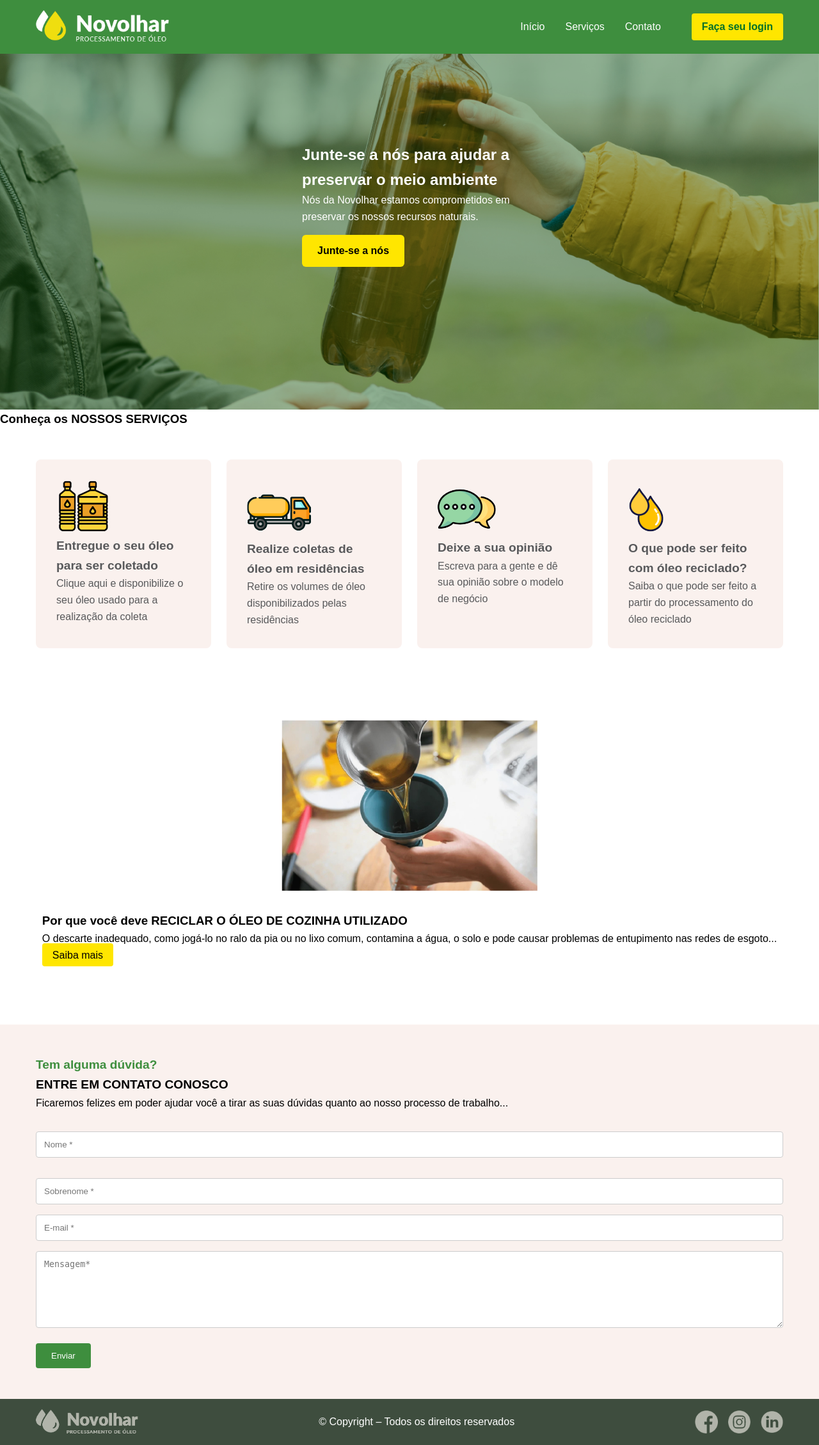
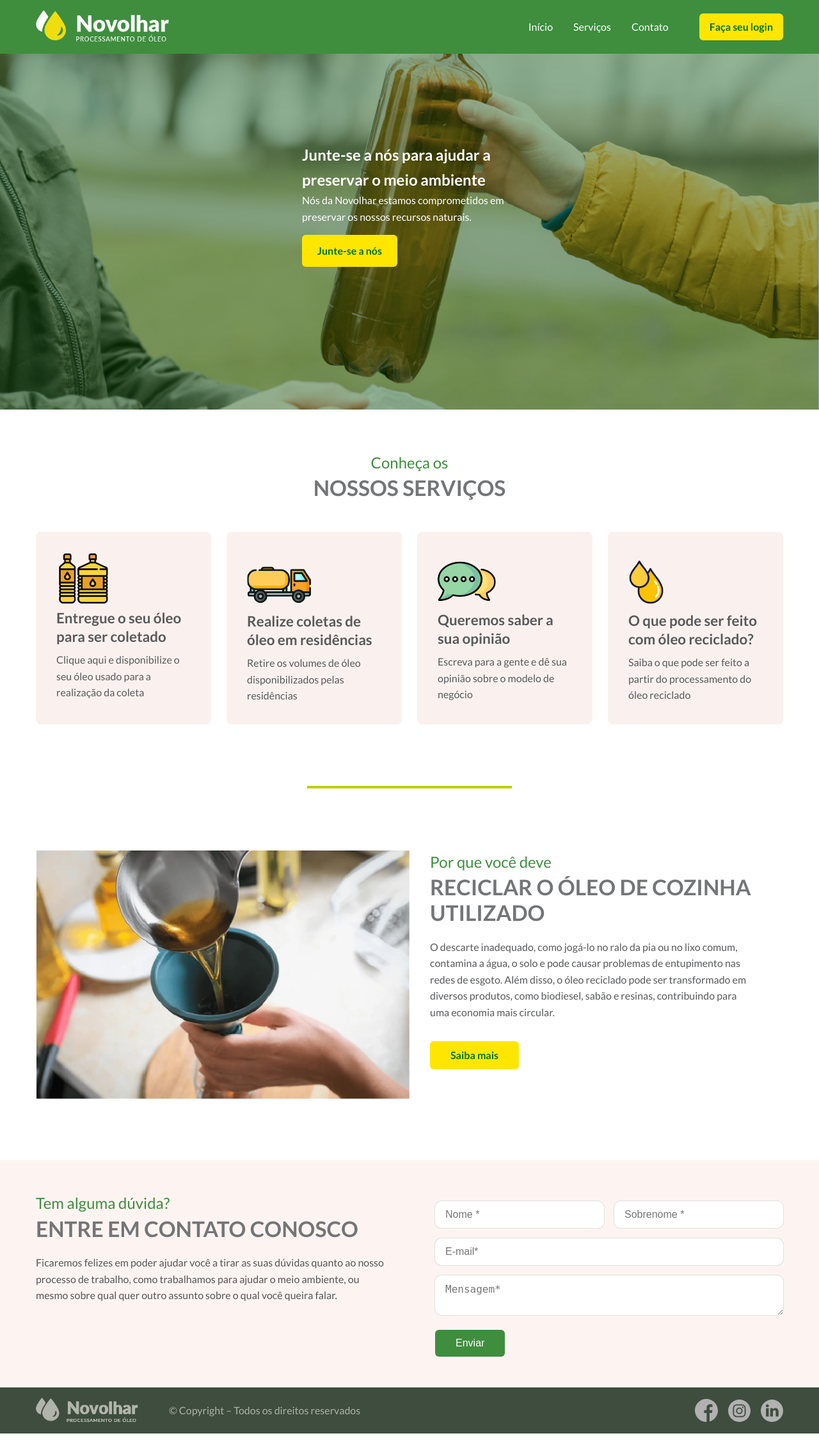
Before and after one commit to lauraaoliveira/projetoDavi, a PHP site: page / in a window 1280 px wide. Shown: the whole page at 64% size. Run offline with PHP 8.4, Linux system fonts and the light colour scheme.

Commit message:
Atualização html e css 21 jun

```diff
--- a/index.html
+++ b/index.html
@@ -5,6 +5,7 @@
   <meta name="viewport" content="width=device-width, initial-scale=1.0">
   <title>Novolhar - Processamento de Óleo</title>
   <link rel="stylesheet" href="styles.css">
+  <link href="https://fonts.googleapis.com/css2?family=Lato:wght@400;700&display=swap" rel="stylesheet">
 </head>
 <body>
   <!-- Cabeçalho com logotipo, navegação e botão de login -->
@@ -17,9 +18,9 @@
       </div>
       <nav>
         <ul class="nav-links">
-          <li><a href="#">Início</a></li>
-          <li><a href="#">Serviços</a></li>
-          <li><a href="#">Contato</a></li>
+          <li><a href="#inicio" class="nav-link" active>Início</a></li>
+          <li><a href="#servicos" class="nav-link">Serviços</a></li>
+          <li><a href="#contato" class="nav-link">Contato</a></li>
         </ul>
         <a href="#" class="btn-login">Faça seu login</a>
       </nav>
@@ -27,7 +28,7 @@
   </header>
 
   <!-- Seção principal com chamada para ação -->
-  <section class="hero">
+  <section class="hero" id="inicio">
     <div class="container hero-content">
       <h2>Junte-se a nós para ajudar a preservar o meio ambiente</h2>
       <p>Nós da Novolhar estamos comprometidos em preservar os nossos recursos naturais.</p>
@@ -36,7 +37,7 @@
   </section>
 
   <!-- Seção de serviços -->
-  <section class="servicos">
+  <section class="servicos" id="servicos">
     <h3>Conheça os <span>NOSSOS SERVIÇOS</span></h3>
     <div class="container service-grid">
       <div class="service-card">
@@ -51,7 +52,7 @@
       </div>
       <div class="service-card">
         <img src="img/oleo_3.png" alt="Deixe sua opinião">
-        <h4>Deixe a sua opinião</h4>
+        <h4>Queremos saber a sua opinião</h4>
         <p>Escreva para a gente e dê sua opinião sobre o modelo de negócio</p>
       </div>
       <div class="service-card">
@@ -62,29 +63,39 @@
     </div>
   </section>
 
+  <div class="divisor"></div>
+
   <!-- Seção educativa -->
   <section class="info container">
     <div class="info-content">
       <img src="img/img_2.jpg" alt="Por que reciclar óleo">
       <div class="text">
         <h3>Por que você deve <span>RECICLAR O ÓLEO DE COZINHA UTILIZADO</span></h3>
-        <p>O descarte inadequado, como jogá-lo no ralo da pia ou no lixo comum, contamina a água, o solo e pode causar problemas de entupimento nas redes de esgoto...</p>
+        <p>O descarte inadequado, como jogá-lo no ralo da pia ou no lixo comum, contamina a água, o solo e pode causar problemas de entupimento nas redes de esgoto. Além disso, o óleo reciclado pode ser transformado em diversos produtos, como biodiesel, sabão e resinas, contribuindo para uma economia mais circular.</p>
         <a href="#" class="btn-secondary">Saiba mais</a>
       </div>
     </div>
   </section>
 
   <!-- Formulário de contato -->
-  <section class="contact">
-    <div class="container">
-      <h4><span>Tem alguma dúvida?</span><br>ENTRE EM CONTATO CONOSCO</h4>
-      <p>Ficaremos felizes em poder ajudar você a tirar as suas dúvidas quanto ao nosso processo de trabalho...</p>
-      <form>
+  <section class="contact" id="contato">
+  <div class="container contact-wrapper">
+
+    <!-- Coluna esquerda: texto -->
+    <div class="contact-info">
+      <h3>Tem alguma dúvida?<span>ENTRE EM CONTATO CONOSCO</span></h3>
+      <p>
+        Ficaremos felizes em poder ajudar você a tirar as suas dúvidas quanto ao nosso processo de trabalho, como trabalhamos para ajudar o meio ambiente, ou mesmo sobre qual quer outro assunto sobre o qual você queira falar.
+      </p>
+    </div>
+
+    <!-- Coluna direita: formulário -->
+    <form class="contact-form">
       <div class="form-row">
         <input type="text" placeholder="Nome *" required>
         <input type="text" placeholder="Sobrenome *" required>
       </div>
-        <input type="email" placeholder="E-mail *" required>
+      <input type="email" placeholder="E-mail*" required>
       <textarea placeholder="Mensagem*" required></textarea>
       <button type="submit" class="btn-submit">Enviar</button>
     </form>
@@ -97,11 +108,11 @@
       <div class="footer-logo">
         <img src="img/logo_2.png" alt="Logo Novolhar">
       </div>
-      <p>© Copyright – Todos os direitos reservados</p>
+      <p class="copyright">© Copyright – Todos os direitos reservados</p>
       <div class="social">
-        <a href="https://www.facebook.com"><img src="img/facebook.png" alt="Facebook"></a>
-        <a href="https://www.instagram.com"><img src="img/instagram.png" alt="Instagram"></a>
-        <a href="https://www.linkedin.com.br"><img src="img/linkedin.png" alt="LinkedIn"></a>
+        <a href="https://www.facebook.com"><img src="img/facebook.svg" alt="Facebook"></a>
+        <a href="https://www.instagram.com"><img src="img/instagram.svg" alt="Instagram"></a>
+        <a href="https://www.linkedin.com.br"><img src="img/linkedin.svg" alt="LinkedIn"></a>
       </div>
     </div>
   </footer>
--- a/styles.css
+++ b/styles.css
@@ -6,8 +6,9 @@
 }
 
 body, html {
-  font-family: 'Arial', sans-serif;
+  font-family: 'Lato', sans-serif;
   line-height: 1.6;
+  color: #58595b;
   scroll-behavior: smooth;
 }
 
@@ -16,9 +17,32 @@ img {
   display: block;
 }
 
+.divisor {
+  border-bottom: 4px solid #bdcf00;
+  margin: 5em auto; /* Espaçamento entre as seções */
+  width: 25%;
+}
+
 h4 {
-  font-size: 1.2em;
+  font-size: 1.4em;
   font-weight: 900;
+  line-height: 1.3em;
+  margin-bottom: 0.4em;
+}
+
+h3 {
+  color: #3e8e3e;
+  font-weight: 400;
+  font-size: 1.5em;
+}
+
+h3 span {
+  display: block;
+  color: #737577;
+  font-weight: bold;
+  font-size: 1.4em;
+  line-height: 1.2em;
+  margin-bottom: 20px;
 }
 
 .container {
@@ -61,16 +85,40 @@ nav {
   gap: 2rem;
 }
 
-.nav-links li a {
+.nav-link {
+  position: relative;
   color: white;
   text-decoration: none;
+  padding-bottom: 5px;
+  /* font-size: 1.2rem; */
+  transition: color 0.3s ease;
+}
+
+/* Linha amarela abaixo de cada item */
+.nav-link::after {
+  content: "";
+  position: absolute;
+  left: 0;
+  bottom: 0;
+  height: 3px;
+  width: 100%;
+  background-color: #ffe600;
+  transform: scaleX(0);       /* escondido por padrão */
+  transform-origin: left;
+  transition: transform 0.3s ease;
+}
+
+/* Efeito no hover */
+.nav-link:hover::after,
+.nav-link.active::after {
+  transform: scaleX(1);     /* revela a linha */
 }
 
 .btn-login {
   background: #ffe600;
   color: #007029;
   padding: 0.5rem 1rem;
-  border-radius: 4px;
+  border-radius: 6px;
   text-decoration: none;
   font-weight: bold;
 }
@@ -84,6 +132,7 @@ nav {
   align-items: center;
   color: white;
   overflow: hidden;
+  margin-bottom: 4em;
 }
 
 /* Overlay esverdeado com transparência */
@@ -111,17 +160,24 @@ nav {
 .btn-cta {
   display: inline-block;
   background: #ffe600;
-  color: #000;
+  color: #007029;
   padding: 0.75rem 1.5rem;
   border-radius: 6px;
   margin-top: 1rem;
   font-weight: bold;
   text-decoration: none;
+  transition: 0.3s ease;
+}
+
+.btn-cta:hover {
+  color: white;
+  background-color: #007029;
+  transition: background-color 0.3s, color 0.3s;
 }
 
 /* Serviços */
-.services h3 span {
-  color: #3e8e3e;
+.servicos h3 {
+  text-align: center;
 }
 
 .service-grid {
@@ -134,78 +190,132 @@ nav {
 .service-card {
   padding: 2rem;
   background: #faf1ee;
-  color: #58595b;
   border-radius: 8px;
   text-align: left;
+  transition: 0.3s ease;
 }
 
-.service-card.highlight {
+.service-card:hover {
+  position: relative;
+  transform: translateY(-10px);
+  color: white;
   background-color: #3e8e3e;
-  color: white;
+  transition: background-color 0.3s, color 0.3s, position 0.3s;
 }
 
 /* Info section */
 .info-content {
-  margin: 5em 0 5em 0;
+  margin-bottom: 5em;
   display: flex;
-  flex-direction: column;
   gap: 2rem;
-  align-items: center;
 }
 
 .info-content img {
-  width: 100%;
-  max-width: 400px;
+  width: 50%;
+}
+
+.text {
+  margin-right: 3rem;
 }
 
 .btn-secondary {
   background: #ffe600;
-  padding: 0.6rem 1rem;
+  padding: 0.6rem 2rem;
   text-decoration: none;
-  color: black;
-  border-radius: 4px;
+  color: #007029;
+  border-radius: 6px;
+  font-weight: bold;
+  display: inline-block;
+  margin-top: 2rem;
+  transition: 0.3s ease;
+}
+
+.btn-secondary:hover {
+  color: white;
+  background-color: #007029;
+  transition: background-color 0.3s, color 0.3s;
 }
 
 /* Contact */
+/* Área geral da seção de contato */
 .contact {
-  background: #faf1ee;
-  padding: 2rem 1rem;
+  background-color: #fdf4f2;
+  padding: 2rem 0;
 }
 
-.contact h4 span {
-  color: #3e8e3e;
+/* Wrapper principal com duas colunas */
+.contact-wrapper {
+  display: flex;
+  /* gap: 3rem; */
+  justify-content: space-between;
+  align-items: flex-start;
+  flex-wrap: wrap;
 }
 
-form {
-  margin-top: 1rem;
+/* Coluna esquerda: texto */
+.contact-info {
+  flex: 1;
+  min-width: 300px;
+  padding-right: 5em;
 }
 
+.contact-info p {
+  color: #555;
+  line-height: 1.6;
+  font-size: 1rem;
+}
+
+/* Coluna direita: formulário */
+.contact-form {
+  flex: 1;
+  min-width: 300px;
+}
+
+/* Linha com dois campos lado a lado */
 .form-row {
   display: flex;
+  gap: 1rem;
   flex-wrap: wrap;
-  gap: 1rem;
 }
 
-input, textarea {
-  width: 100%;
-  padding: 0.75rem;
-  margin-top: 1rem;
-  border: 1px solid #ccc;
-  border-radius: 4px;
+.form-row input {
+  flex: 1;
 }
 
-textarea {
-  min-height: 120px;
+/* Inputs e textarea */
+.contact-form input,
+.contact-form textarea {
+  width: 100%;
+  padding: 0.75rem 1rem;
+  margin-top: 1rem;
+  border: none;
+  border-radius: 10px;
+  background-color: #fff;
+  font-size: 1rem;
+  color: #333;
+  box-shadow: 0 0 0 1px #e0e0e0;
 }
 
+/* Botão */
 .btn-submit {
+  margin-top: 1rem;
+  padding: 0.75rem 2rem;
   background-color: #3e8e3e;
   color: white;
-  padding: 0.75rem 1.5rem;
-  margin-top: 1rem;
   border: none;
-  border-radius: 4px;
+  border-radius: 6px;
   cursor: pointer;
+  font-size: 1em;
+  transition: 0.3s;
+
+
+
+  border-radius: 6px;
+  text-decoration: none;
+}
+
+.btn-submit:hover {
+  background-color: #255125;
 }
 
 /* Footer */
@@ -217,7 +327,7 @@ footer {
 
 .footer-content {
   display: flex;
-  justify-content: space-between;
+  /* justify-content: space-between; */
   align-items: center;
   flex-wrap: wrap;
 }
@@ -226,15 +336,27 @@ footer {
   width: 10rem;
 }
 
+.copyright {
+  color: #afb3a8;
+  margin-left: 3rem;
+}
+
 .social {
   align-content: end;
   align-items: center; /* alinha verticalmente os links do menu e o botão de login*/
   display: flex;
-  gap: 1rem;           /* espaço entre a lista e o botão */
+  gap: 1rem;           /* espaço entre os ícones */
+  margin-left: auto;
 }
 
 .social a img {
   width: 2.2rem;
+  filter: grayscale(100%);
+}
+
+.social a img:hover {
+  filter: brightness(200%);
+  transition: filter 0.3s ease;
 }
 
 /* Responsividade */
@@ -261,4 +383,12 @@ footer {
   .hero-content {
     max-width: 100%;
   }
+
+  .contact-wrapper {
+    flex-direction: column;
+  }
+
+  .form-row {
+    flex-direction: column;
+  }
 }
```
Also changed, not shown: img/facebook.png (deleted), img/facebook.svg (added), img/instagram.png (deleted), img/instagram.svg (added), img/linkedin.png (deleted), img/linkedin.svg (added). Lines whose indentation alone changed are shown as unchanged.
